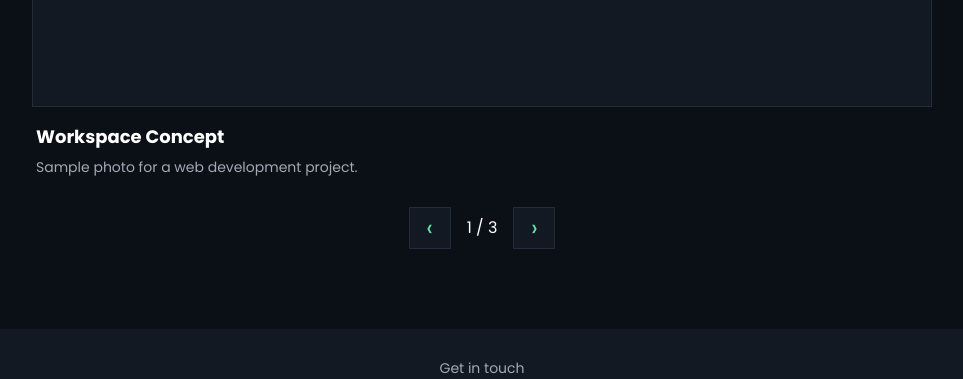
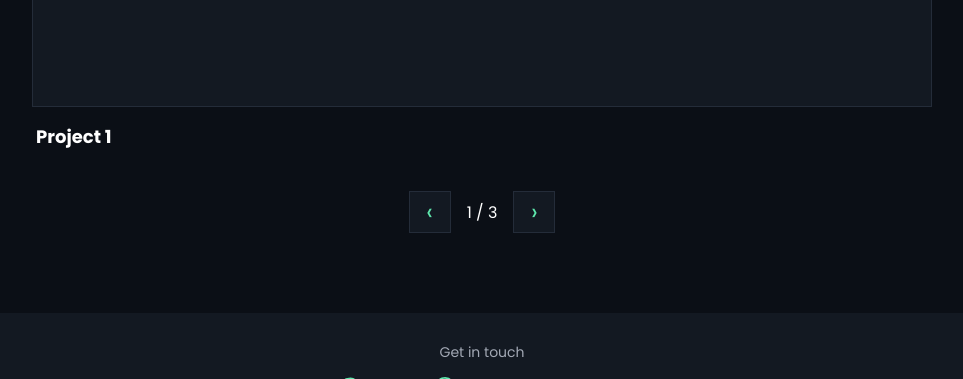
Before and after one commit to jayex23/WEBPORTFOLIO, a plain HTML site: page index.html in a window 1280 px wide. Shown: the part 1903-2282 px from the top of the page, without its empty margins (158-1121 px from the left). Drawn offline with Linux system fonts and the light colour scheme.

Commit message:
Project1add

```diff
--- a/index.html
+++ b/index.html
@@ -243,12 +243,11 @@ footer a { color: var(--accent); text-decoration: none; }
 <script>
 const $ = id => document.getElementById(id);
 
-// Replace these remote sample photos with your own project images and details.
 const projects = [
   {
-    title: "Workspace Concept",
-    image: "https://images.unsplash.com/photo-1498050108023-c5249f4df085?auto=format&fit=crop&w=1200&q=80",
-    description: "Sample photo for a web development project."
+    title: "Project 1",
+    image: "photo/project1.png",
+    description: ""
   },
   {
     title: "Team Collaboration",
```
Also changed, not shown: 1 other file.
